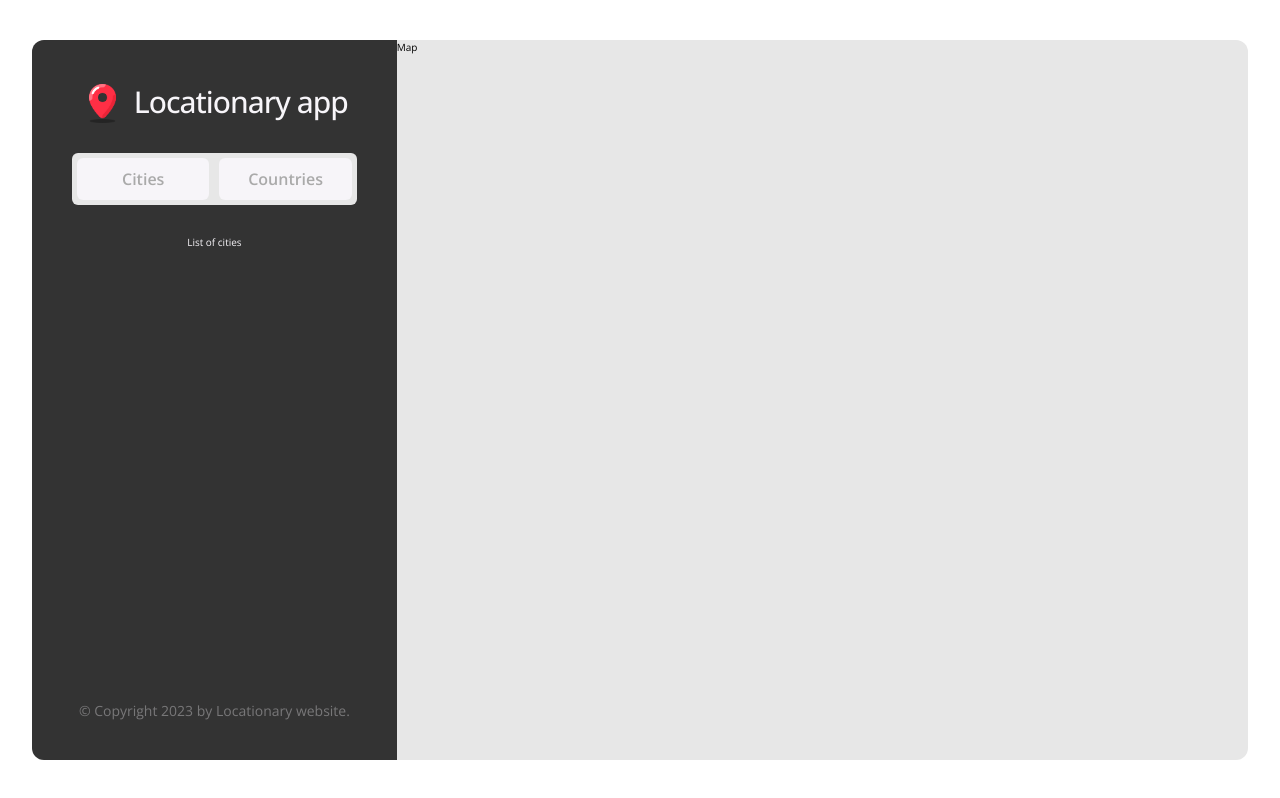
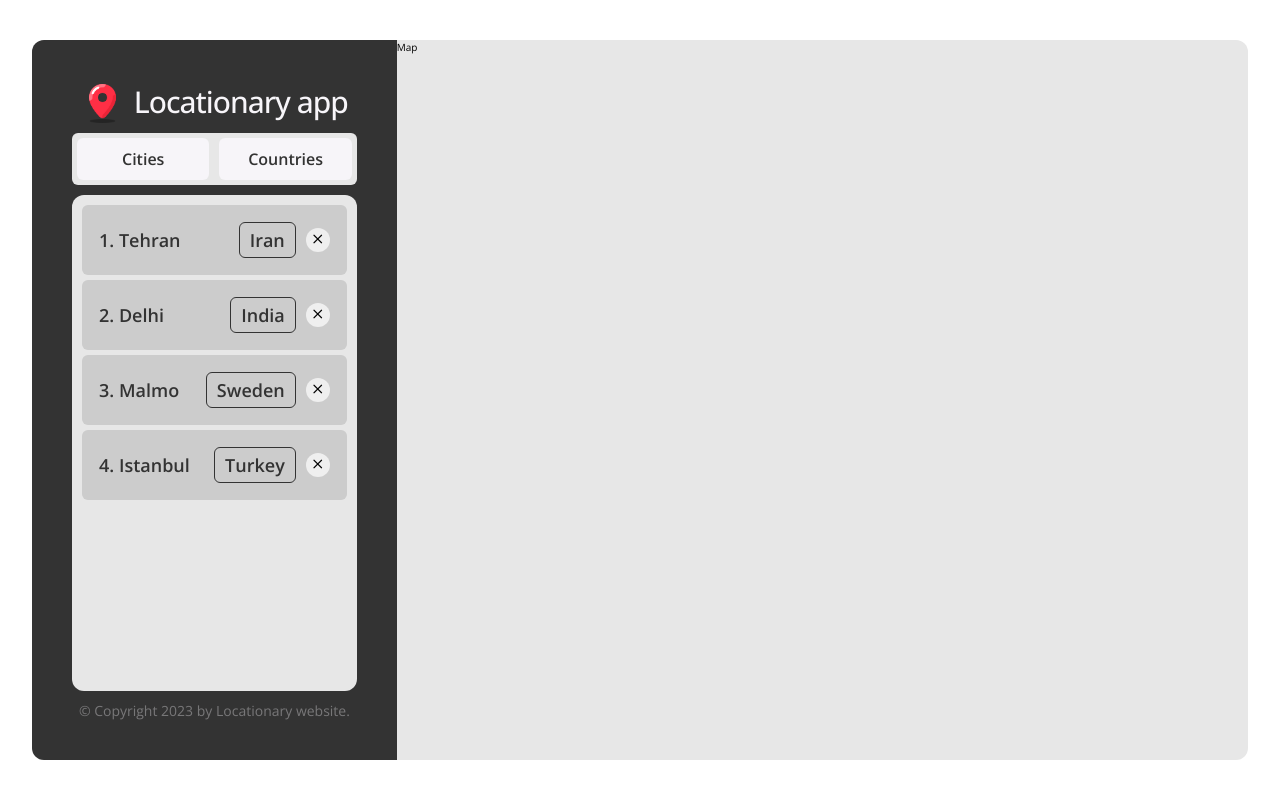
Before and after one commit to Mahyarnafisi/locationary, a React (Vite) app: page /app in a window 1280 px wide. Built offline with nearby package versions, Linux system fonts and the light colour scheme; data requests are answered from the project's data file.

Commit message:
..updating eslintrc file to avoid props validation add cityList component and props data through CityItem add cityItem component and props data
done styling both

```diff
--- a/data/cities.json
+++ b/data/cities.json
@@ -29,6 +29,16 @@
         "lng": 13.00073
       },
       "id": 3
+    },
+    {
+      "city_name": "Istanbul",
+      "country": "Turkey",
+      "comment": "Awesome place with many interested things to do",
+      "position": {
+        "lat": 41.01384,
+        "lng": 28.94966
+      },
+      "id": 4
     }
   ]
 }
--- a/package.json
+++ b/package.json
@@ -8,7 +8,7 @@
     "build": "vite build",
     "lint": "eslint . --ext js,jsx --report-unused-disable-directives --max-warnings 0",
     "preview": "vite preview",
-    "server": "json-server --watch data/cities.json --port 8000"
+    "server": "json-server --watch data/cities.json --port 9000 --delay 2000"
   },
   "dependencies": {
     "json-server": "^0.17.3",
--- a/src/App.jsx
+++ b/src/App.jsx
@@ -1,12 +1,34 @@
 import { BrowserRouter, Routes, Route } from "react-router-dom";
+import { useState, useEffect } from "react";
 import HomePage from "./Pages/HomePage/HomePage";
 import PageNotFound from "./Pages/PageNotFound/PageNotFound";
 import Pricing from "./Pages/Pricing/Pricing";
 import Products from "./Pages/Products/Products";
 import Login from "./Pages/Login/Login";
 import AppLayout from "./Pages/AppLayout/AppLayout";
+import CityList from "./Components/CityList/CityList";
+const url = "http://localhost:9000";
 
 function App() {
+  const [cities, setCities] = useState([]);
+  const [isLoading, setIsLoading] = useState(false);
+
+  useEffect(function () {
+    async function fetchCities() {
+      try {
+        setIsLoading(true);
+        const res = await fetch(`${url}/cities`);
+        const data = await res.json();
+        setCities(data);
+      } catch {
+        alert("there is a problem to fetch the data");
+      } finally {
+        setIsLoading(false);
+      }
+    }
+    fetchCities();
+  }, []);
+  console.log(cities);
   return (
     <BrowserRouter>
       <Routes>
@@ -15,8 +37,8 @@ function App() {
         <Route path="/products" element={<Products />} />
         <Route path="/login" element={<Login />} />
         <Route path="/app" element={<AppLayout />}>
-          <Route index element={<p>List of cities</p>} />
-          <Route path="cities" element={<p>Cities list</p>} />
+          <Route index element={<CityList isLoading={isLoading} cities={cities} />} />
+          <Route path="cities" element={<CityList isLoading={isLoading} cities={cities} />} />
           <Route path="countries" element={<p>Countries</p>} />
         </Route>
         <Route path="*" element={<PageNotFound />} />
--- a/src/Components/AppNav/AppNav.module.css
+++ b/src/Components/AppNav/AppNav.module.css
@@ -3,7 +3,6 @@
   display: flex;
   align-items: center;
   justify-content: center;
-  margin: 2rem 0;
 }
 .appNav ul {
   width: 100%;
@@ -31,7 +30,7 @@
   align-items: center;
   justify-content: center;
   text-decoration: none;
-  color: var(--gray-light);
+  color: var(--gray);
   font-weight: 600;
 }
 
--- /dev/null
+++ b/src/Components/CityItem/CityItem.jsx
@@ -0,0 +1,18 @@
+import Styles from "./CityItem.module.css";
+
+function CityItem({ city }) {
+  const { city_name, id, country } = city;
+  return (
+    <div className={Styles.cityItem}>
+      <p>
+        {id}. {city_name}
+      </p>
+      <p className={Styles.country}>{country}</p>
+      <button className={Styles.deleteBtn}>
+        <i class="bi bi-x"></i>
+      </button>
+    </div>
+  );
+}
+
+export default CityItem;
--- /dev/null
+++ b/src/Components/CityItem/CityItem.module.css
@@ -0,0 +1,57 @@
+.cityItem {
+  display: flex;
+  align-items: center;
+  justify-content: space-between;
+  padding: 1.5rem;
+  background-color: var(--gray-light);
+  border-radius: 0.6rem;
+  border: 2px solid transparent;
+  transition: all 0.2s;
+  color: var(--gray);
+  font-weight: 600;
+}
+.cityItem:hover {
+  filter: brightness(120%);
+  border: 2px solid var(--gray);
+}
+
+.cityItem:hover button {
+  background-color: var(--gray);
+  color: var(--white);
+}
+
+.cityItem p {
+  font-size: 1.8rem;
+}
+
+.cityItem:not(:last-child) {
+  margin-bottom: 0.5rem;
+}
+
+.country {
+  margin-left: auto;
+
+  padding: 0.5rem 1rem;
+  border-radius: 0.6rem;
+  border: 1px solid;
+}
+
+.deleteBtn {
+  border-radius: 50%;
+  width: 24px;
+  height: 24px;
+  display: flex;
+  align-items: center;
+  justify-content: center;
+  cursor: pointer;
+  font-size: 2rem;
+  border: none;
+  outline: none;
+  transition: all 0.2s;
+  margin-left: 1rem;
+}
+
+.deleteBtn:hover {
+  background-color: var(--brand-3);
+  color: var(--white);
+}
--- /dev/null
+++ b/src/Components/CityList/CityList.jsx
@@ -0,0 +1,25 @@
+import CityItem from "../CityItem/CItyItem";
+import Spinner from "../Spinner/Spinner";
+import Styles from "./CityList.module.css";
+import prototypes from "prop-types";
+
+function CityList(props) {
+  if (props.isLoading) {
+    return <Spinner />;
+  }
+
+  return (
+    <div className={Styles.cityList}>
+      <ul>
+        {props.cities.map((city) => {
+          return <CityItem city={city} key={city.id} />;
+        })}
+      </ul>
+    </div>
+  );
+}
+CityList.prototypes = {
+  isLoading: prototypes.bool,
+  cities: prototypes.array,
+};
+export default CityList;
--- /dev/null
+++ b/src/Components/CityList/CityList.module.css
@@ -0,0 +1,16 @@
+.cityList {
+  width: 100%;
+  height: 100%;
+  overflow-y: scroll;
+  padding: 1rem;
+  background-color: var(--gray-2);
+  display: flex;
+  align-items: stretch;
+  justify-content: flex-start;
+  flex-direction: column;
+  border-radius: 1.2rem;
+}
+
+.cityList::-webkit-scrollbar {
+  display: none;
+}
--- /dev/null
+++ b/src/Components/Spinner/Spinner.jsx
@@ -0,0 +1,7 @@
+import Styles from "./spinner.module.css";
+
+function Spinner() {
+  return <div className={Styles.spinner}></div>;
+}
+
+export default Spinner;
--- /dev/null
+++ b/src/Components/Spinner/Spinner.module.css
@@ -0,0 +1,21 @@
+.spinner {
+  width: 40px;
+  height: 40px;
+  border: 3px solid gray;
+  border-top: 3px solid transparent;
+  border-radius: 99%;
+  animation: spinner 1s infinite;
+  box-shadow: 0 -1rem 3rem #11111130;
+  position: relative;
+  margin: 4rem;
+}
+
+@keyframes spinner {
+  0% {
+    transform: rotate(0);
+  }
+
+  100% {
+    transform: rotate(360deg);
+  }
+}
--- a/src/index.css
+++ b/src/index.css
@@ -6,7 +6,7 @@
   --brand-4: #ffced2;
   --black: #000000;
   --gray: #333333;
-  --gray-light: #aaaaaa;
+  --gray-light: #cccccc;
   --gray-2: #e7e7e7;
 }
 
```
Also changed, not shown: .eslintrc.cjs.
